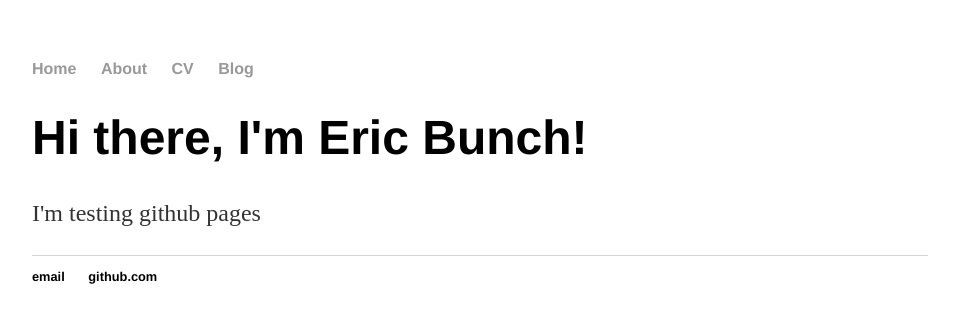
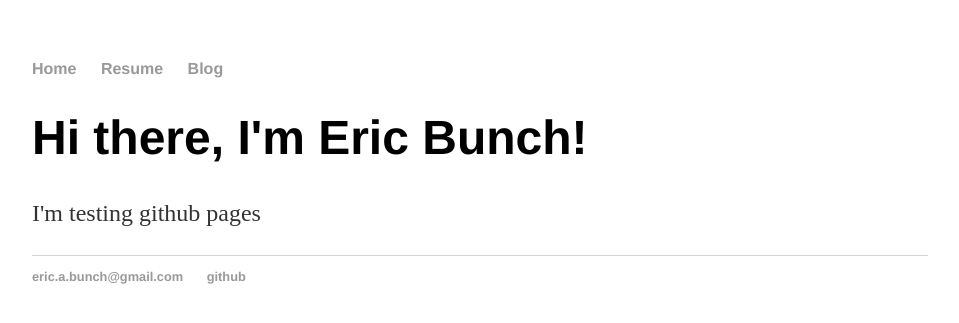
Before and after one commit to eric-bunch/eric-bunch.github.io, a Jekyll site: the page built from index.html, in a window 1280 px wide. Shown: the top 323 px of the page, without its empty margins (160-1119 px from the left). Built offline with Jekyll 4.4.1, drawn with Linux system fonts in a browser that asks for light colours.

Commit message:
Update default.html

```diff
--- a/_layouts/default.html
+++ b/_layouts/default.html
@@ -9,8 +9,7 @@
 			<nav>
 	    		<ul>
 	        		<li><a href="/">Home</a></li>
-		        	<li><a href="/about">About</a></li>
-	        		<li><a href="/cv">CV</a></li>
+	        		<li><a href="/cv">Resume</a></li>
 	        		<li><a href="/blog">Blog</a></li>
 	    		</ul>
 			</nav>
@@ -21,8 +20,8 @@
 			</div><!-- /.container -->
 			<footer>
 	    		<ul>
-	        		<li>email</li>
-	        		<li>github.com</li>
+	        		<li><a mailto="eric.a.bunch@gmail.com">eric.a.bunch@gmail.com</a></li>
+	        		<li><a href="https://github.com/eric-bunch">github</li>
 				</ul>
 			</footer>
 		</body>
```
